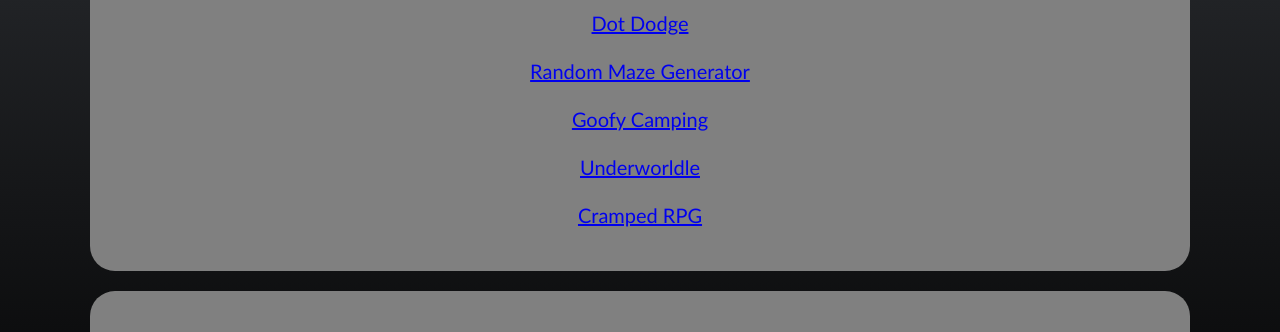
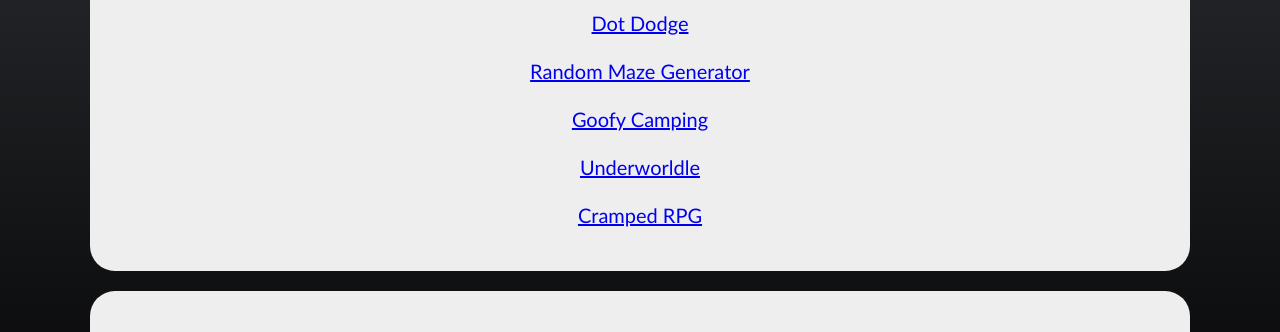
Before and after one commit to Stalpo/stalpo.github.io, a plain HTML site: page index.html in a window 1280 px wide. Shown: the part 353-685 px from the top of the page. Drawn offline with Linux system fonts and the light colour scheme.

Commit message:
Update style.css

```diff
--- a/style.css
+++ b/style.css
@@ -6,7 +6,7 @@ body{
 }
 
 .column{
-    background-color: gray;
+    background-color: #eeeeee;
     border-radius: 25px;
     padding: 20px;
     width: 60%;
```
